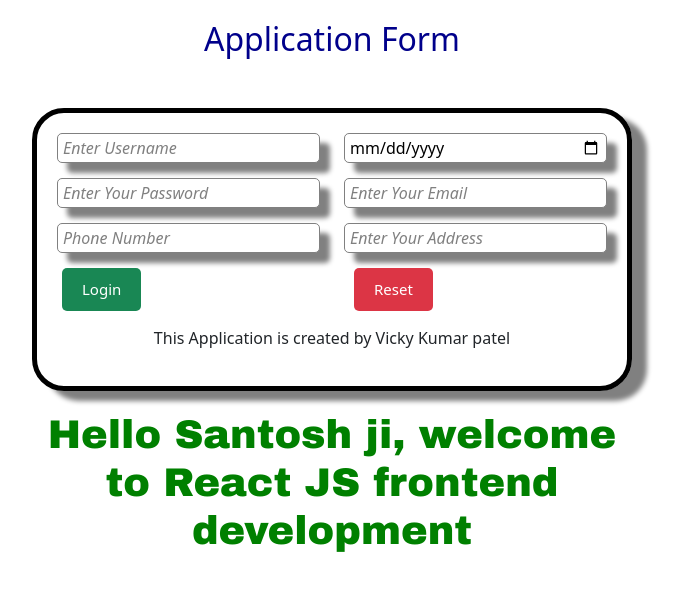
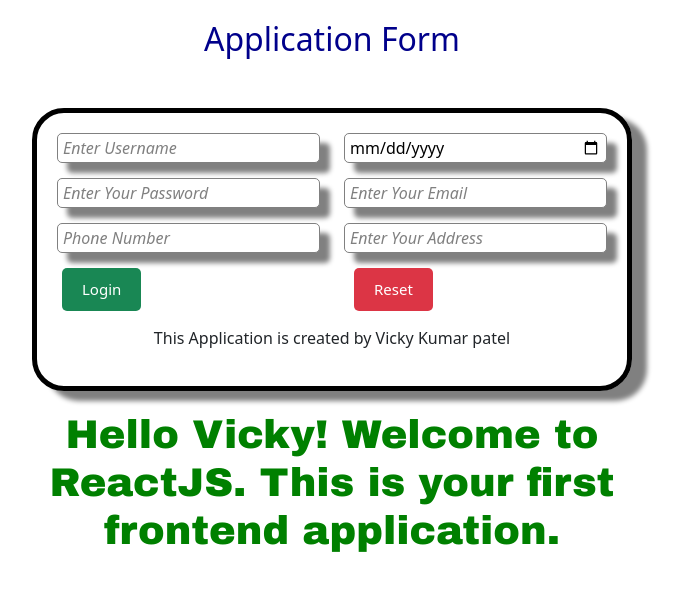
Before and after one commit to vikystudy34/First-Fruntend-Project, a React (Vite) app in the folder Project-1/: page / in a window 1280 px wide. Shown: the top 590 px of the page, without its empty margins (308-989 px from the left). Built offline with nearby package versions, Linux system fonts and the light colour scheme.

Commit message:
upate h4

```diff
--- a/Project-1/src/App.jsx
+++ b/Project-1/src/App.jsx
@@ -44,7 +44,7 @@
     </div>
 
     <h4 className="golu">
-      Hello Santosh ji, welcome to React JS frontend development
+      Hello Vicky! Welcome to ReactJS. This is your first frontend application.
     </h4>
 
   </center>
```
